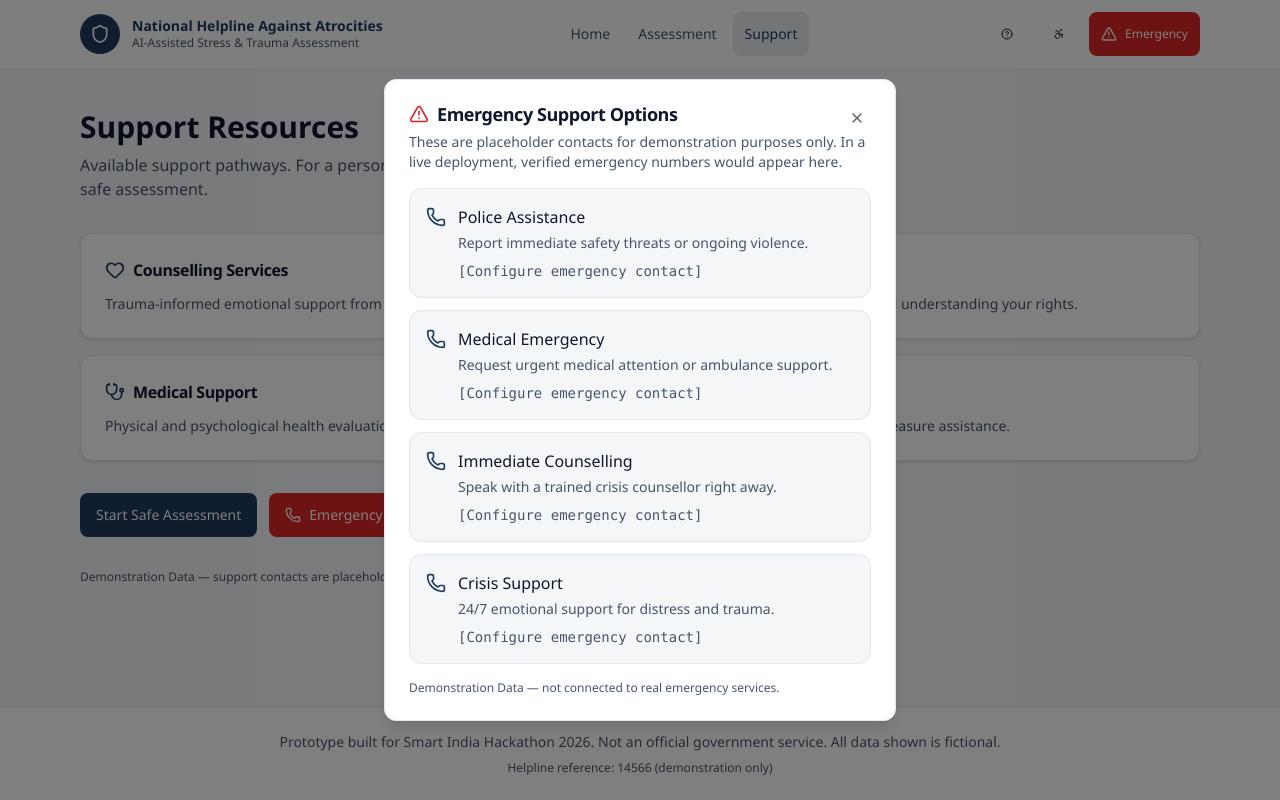
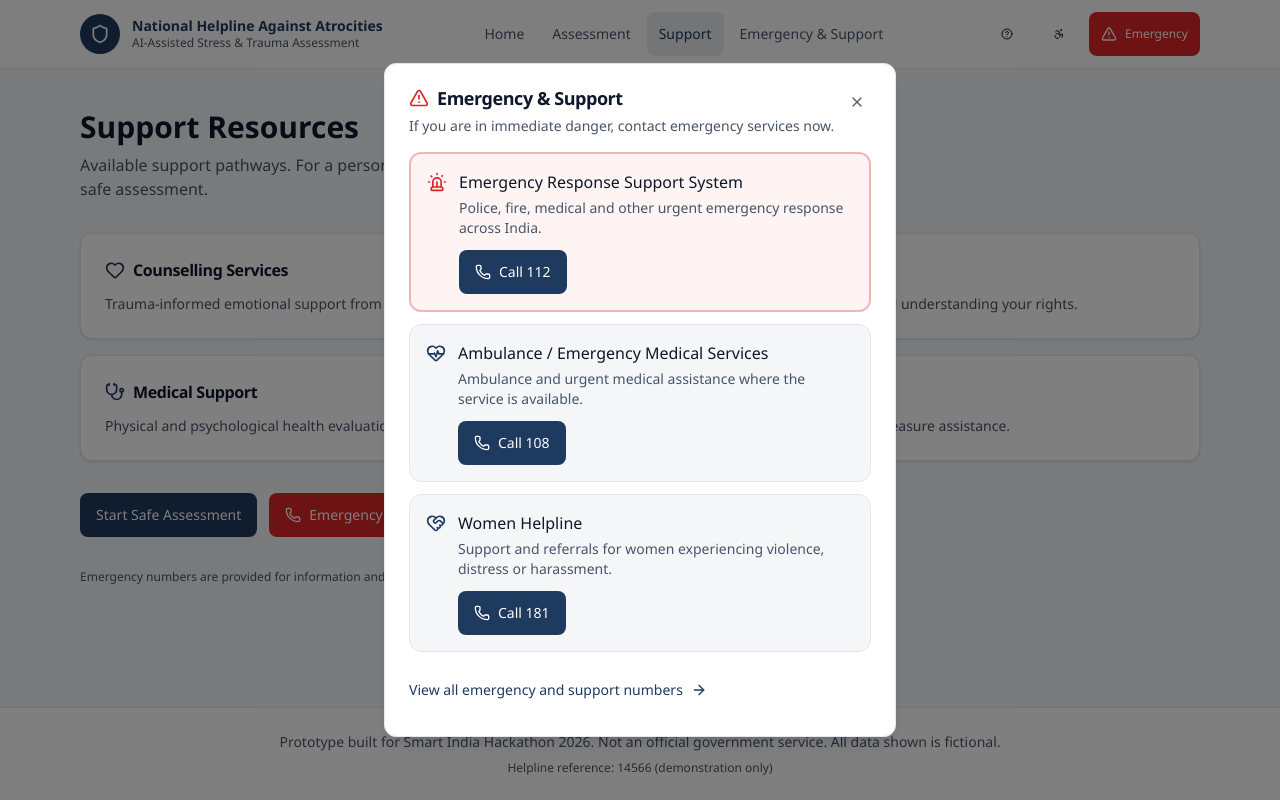
Before and after one commit to Jigar-10/Sahayak-AI, a React (Vite) app: page /support in a window 1280 px wide. Both pictures are taken after a click on the button "Emergency". Built offline with nearby package versions, Linux system fonts and the light colour scheme.

Commit message:
Add emergency support numbers

```diff
--- a/src/App.tsx
+++ b/src/App.tsx
@@ -8,6 +8,7 @@ import { ConsentPage } from '@/pages/ConsentPage'
 import { ConsentDeclinePage } from '@/pages/ConsentDeclinePage'
 import { AssessmentPage } from '@/pages/AssessmentPage'
 import { SupportPage } from '@/pages/SupportPage'
+import { EmergencyPage } from '@/pages/EmergencyPage'
 import { CaseDashboardPage } from '@/pages/CaseDashboardPage'
 import { CaseListPage } from '@/pages/CaseListPage'
 import { CaseDetailPage } from '@/pages/CaseDetailPage'
@@ -49,6 +50,7 @@ export default function App() {
             <Route path="/consent/decline" element={<ConsentDeclinePage />} />
             <Route path="/assessment" element={<AssessmentPage />} />
             <Route path="/support" element={<SupportPage />} />
+            <Route path="/emergency" element={<EmergencyPage />} />
             <Route path="/owner-login" element={<OwnerLoginPage />} />
 
             <Route element={<OwnerRoute />}>
--- a/src/components/emergency/EmergencyDialog.tsx
+++ b/src/components/emergency/EmergencyDialog.tsx
@@ -1,77 +1,27 @@
-import { EMERGENCY_CONTACTS } from '@/constants/emergencyContacts'
-import {
-  Dialog,
-  DialogContent,
-  DialogDescription,
-  DialogHeader,
-  DialogTitle,
-  DialogTrigger,
-} from '@/components/ui/dialog'
+import { Link } from 'react-router-dom'
+import { AlertTriangle, ArrowRight, Phone } from 'lucide-react'
+import { emergencyNumbers } from '@/data/emergencyNumbers'
+import { Dialog, DialogContent, DialogDescription, DialogHeader, DialogTitle, DialogTrigger } from '@/components/ui/dialog'
 import { Button } from '@/components/ui/button'
-import { AlertTriangle, Phone } from 'lucide-react'
 
-interface EmergencyDialogProps {
-  trigger?: React.ReactNode
-  open?: boolean
-  onOpenChange?: (open: boolean) => void
-}
+interface EmergencyDialogProps { trigger?: React.ReactNode; open?: boolean; onOpenChange?: (open: boolean) => void }
 
 export function EmergencyDialog({ trigger, open, onOpenChange }: EmergencyDialogProps) {
-  return (
-    <Dialog open={open} onOpenChange={onOpenChange}>
+  return <Dialog open={open} onOpenChange={onOpenChange}>
     {trigger && <DialogTrigger asChild>{trigger}</DialogTrigger>}
     <DialogContent aria-describedby="emergency-dialog-description">
       <DialogHeader>
-          <DialogTitle className="flex items-center gap-2">
-            <AlertTriangle className="h-5 w-5 text-critical" aria-hidden="true" />
-            Emergency Support Options
-          </DialogTitle>
-          <DialogDescription id="emergency-dialog-description">
-            These are placeholder contacts for demonstration purposes only. In a live
-            deployment, verified emergency numbers would appear here.
-          </DialogDescription>
+        <DialogTitle className="flex items-center gap-2 pr-8"><AlertTriangle className="h-5 w-5 text-critical" aria-hidden="true" />Emergency &amp; Support</DialogTitle>
+        <DialogDescription id="emergency-dialog-description">If you are in immediate danger, contact emergency services now.</DialogDescription>
       </DialogHeader>
       <ul className="space-y-3" role="list">
-          {EMERGENCY_CONTACTS.map((contact) => (
-            <li
-              key={contact.id}
-              className="rounded-lg border border-border p-4 bg-surface-muted"
-            >
-              <div className="flex items-start gap-3">
-                <Phone className="h-5 w-5 text-primary mt-0.5 shrink-0" aria-hidden="true" />
-                <div>
-                  <h3 className="font-medium">{contact.label}</h3>
-                  <p className="text-sm text-muted-foreground mt-1">{contact.description}</p>
-                  <p className="text-sm font-mono mt-2 text-muted-foreground">
-                    {contact.contact}
-                  </p>
-                </div>
-              </div>
-            </li>
-          ))}
+        {emergencyNumbers.slice(0, 3).map((contact) => { const Icon = contact.icon; return <li key={contact.id} className={contact.isPrimary ? 'rounded-lg border-2 border-critical/30 bg-critical/5 p-4' : 'rounded-lg border border-border bg-surface-muted p-4'}>
+          <div className="flex items-start gap-3"><Icon className={contact.isPrimary ? 'mt-0.5 h-5 w-5 shrink-0 text-critical' : 'mt-0.5 h-5 w-5 shrink-0 text-primary'} aria-hidden="true" /><div className="min-w-0 flex-1"><h3 className="font-medium">{contact.name}</h3><p className="mt-1 text-sm text-muted-foreground">{contact.description}</p><a href={`tel:${contact.number}`} className="mt-3 inline-flex min-h-11 items-center gap-2 rounded-md bg-primary px-4 py-2 text-sm font-medium text-primary-foreground hover:bg-primary/90 focus-visible:outline-none focus-visible:ring-2 focus-visible:ring-ring" aria-label={`Call ${contact.name} at ${contact.number}`}><Phone className="h-4 w-4" aria-hidden="true" />Call {contact.number}</a></div></div>
+        </li> })}
       </ul>
-        <p className="text-xs text-muted-foreground">
-          Demonstration Data — not connected to real emergency services.
-        </p>
+      <Link to="/emergency" className="inline-flex min-h-11 items-center gap-2 text-sm font-medium text-primary hover:underline">View all emergency and support numbers<ArrowRight className="h-4 w-4" aria-hidden="true" /></Link>
     </DialogContent>
   </Dialog>
-  )
 }
 
-export function EmergencyButton({ className }: { className?: string }) {
-  return (
-    <EmergencyDialog
-      trigger={
-        <Button
-          variant="destructive"
-          size="sm"
-          className={className}
-          aria-label="Open emergency support options"
-        >
-          <AlertTriangle className="h-4 w-4" aria-hidden="true" />
-          <span className="hidden sm:inline">Emergency</span>
-        </Button>
-      }
-    />
-  )
-}
+export function EmergencyButton({ className }: { className?: string }) { return <EmergencyDialog trigger={<Button variant="destructive" size="sm" className={className} aria-label="Open emergency support options"><AlertTriangle className="h-4 w-4" aria-hidden="true" /><span className="hidden sm:inline">Emergency</span></Button>} /> }
--- a/src/components/layout/Layout.tsx
+++ b/src/components/layout/Layout.tsx
@@ -11,6 +11,7 @@ const publicNavItems = [
   { to: '/', label: 'Home' },
   { to: '/consent', label: 'Assessment' },
   { to: '/support', label: 'Support' },
+  { to: '/emergency', label: 'Emergency & Support' },
 ]
 
 const ownerNavItems = [
--- /dev/null
+++ b/src/data/emergencyNumbers.ts
@@ -0,0 +1,26 @@
+import type { LucideIcon } from 'lucide-react'
+import { Baby, HeartHandshake, HeartPulse, MonitorSmartphone, Scale, Shield, Siren } from 'lucide-react'
+
+export type EmergencyCategory = 'Emergency' | 'Women & Child Support' | 'SC/ST Support' | 'Cyber Crime'
+
+export interface EmergencyNumber {
+  id: string
+  name: string
+  number: string
+  description: string
+  category: EmergencyCategory
+  icon: LucideIcon
+  isEmergency: boolean
+  isPrimary?: boolean
+  availability?: string
+}
+
+export const emergencyNumbers: EmergencyNumber[] = [
+  { id: '112', name: 'Emergency Response Support System', number: '112', description: 'Police, fire, medical and other urgent emergency response across India.', category: 'Emergency', icon: Siren, isEmergency: true, isPrimary: true, availability: 'Available 24/7 across India' },
+  { id: '108', name: 'Ambulance / Emergency Medical Services', number: '108', description: 'Ambulance and urgent medical assistance where the service is available.', category: 'Emergency', icon: HeartPulse, isEmergency: true, availability: 'Availability may vary by state; call 112 for unified emergency response' },
+  { id: '181', name: 'Women Helpline', number: '181', description: 'Support and referrals for women experiencing violence, distress or harassment.', category: 'Women & Child Support', icon: HeartHandshake, isEmergency: false, availability: '24/7 in participating states and Union Territories' },
+  { id: '1091', name: 'Women Police Helpline', number: '1091', description: 'Police assistance for women facing immediate safety concerns or violence.', category: 'Women & Child Support', icon: Shield, isEmergency: false },
+  { id: '1098', name: 'Child Helpline', number: '1098', description: 'Help for children in distress, at risk or in need of protection.', category: 'Women & Child Support', icon: Baby, isEmergency: false, availability: 'Available 24/7' },
+  { id: '14566', name: 'National Helpline Against Atrocities', number: '14566', description: 'Information, complaint registration and support related to atrocities against SC/ST communities.', category: 'SC/ST Support', icon: Scale, isEmergency: false, availability: 'Available round the clock across India' },
+  { id: '1930', name: 'Cyber Crime Helpline', number: '1930', description: 'Report cybercrime and financial fraud for prompt assistance and complaint registration.', category: 'Cyber Crime', icon: MonitorSmartphone, isEmergency: false },
+]
--- /dev/null
+++ b/src/pages/EmergencyPage.tsx
@@ -0,0 +1,18 @@
+import { Link } from 'react-router-dom'
+import { ArrowLeft, Phone } from 'lucide-react'
+import { Button } from '@/components/ui/button'
+import { Card, CardContent, CardDescription, CardHeader, CardTitle } from '@/components/ui/card'
+import { emergencyNumbers } from '@/data/emergencyNumbers'
+
+const categoryOrder = ['Emergency', 'Women & Child Support', 'SC/ST Support', 'Cyber Crime'] as const
+
+export function EmergencyPage() {
+  const primary = emergencyNumbers.find((contact) => contact.isPrimary)
+  const otherNumbers = emergencyNumbers.filter((contact) => !contact.isPrimary)
+  return <div className="mx-auto max-w-6xl px-4 py-10">
+    <div className="mb-8 flex flex-wrap items-center justify-between gap-4"><div><p className="mb-2 text-sm font-medium text-primary">Quick, official helpline information</p><h1 className="text-3xl font-bold md:text-4xl">Emergency &amp; Support</h1><p className="mt-2 max-w-2xl text-muted-foreground">If you are in immediate danger, contact emergency services now.</p></div><Button variant="secondary" asChild><Link to="/support"><ArrowLeft className="h-4 w-4" aria-hidden="true" />Back to Support</Link></Button></div>
+    {primary && <Card className="mb-8 border-2 border-critical/30 bg-critical/5"><CardHeader><CardTitle className="text-xl">{primary.number} — Emergency Response</CardTitle><CardDescription>{primary.description}</CardDescription></CardHeader><CardContent><a href={`tel:${primary.number}`} className="inline-flex min-h-12 items-center gap-2 rounded-md bg-critical px-6 py-3 text-base font-semibold text-white hover:bg-critical/90 focus-visible:outline-none focus-visible:ring-2 focus-visible:ring-ring" aria-label={`Call emergency services at ${primary.number}`}><Phone className="h-5 w-5" aria-hidden="true" />Call {primary.number}</a><p className="mt-3 text-sm text-muted-foreground">{primary.availability}</p></CardContent></Card>}
+    <div className="space-y-8">{categoryOrder.map((category) => { const contacts = otherNumbers.filter((contact) => contact.category === category); if (!contacts.length) return null; return <section key={category} aria-labelledby={`${category}-heading`}><h2 id={`${category}-heading`} className="mb-3 text-xl font-semibold">{category}</h2><div className="grid gap-4 md:grid-cols-2">{contacts.map((contact) => { const Icon = contact.icon; return <Card key={contact.id} className="flex flex-col"><CardHeader><CardTitle className="flex items-start gap-3 text-lg"><Icon className="mt-0.5 h-5 w-5 shrink-0 text-primary" aria-hidden="true" /><span>{contact.name}</span></CardTitle><CardDescription className="pl-8">{contact.description}</CardDescription></CardHeader><CardContent className="mt-auto flex flex-wrap items-center justify-between gap-3"><div><p className="font-mono text-xl font-semibold">{contact.number}</p>{contact.availability && <p className="mt-1 max-w-xs text-xs text-muted-foreground">{contact.availability}</p>}</div><a href={`tel:${contact.number}`} className="inline-flex min-h-11 items-center gap-2 rounded-md border border-primary px-4 py-2 text-sm font-medium text-primary hover:bg-primary/5 focus-visible:outline-none focus-visible:ring-2 focus-visible:ring-ring" aria-label={`Call ${contact.name} at ${contact.number}`}><Phone className="h-4 w-4" aria-hidden="true" />Call {contact.number}</a></CardContent></Card> })}</div></section> })}</div>
+    <p className="mt-10 text-sm text-muted-foreground">These numbers connect to external services. Sahayak AI does not collect call details, contacts or call history.</p>
+  </div>
+}
--- a/src/pages/SupportPage.tsx
+++ b/src/pages/SupportPage.tsx
@@ -64,10 +64,13 @@ export function SupportPage() {
             </Button>
           }
         />
+        <Button variant="secondary" asChild>
+          <Link to="/emergency">View Emergency &amp; Support Numbers</Link>
+        </Button>
       </div>
 
       <p className="text-xs text-muted-foreground mt-8">
-        Demonstration Data — support contacts are placeholders in this prototype.
+        Emergency numbers are provided for information and direct calling. In immediate danger, call 112.
       </p>
     </div>
   )
```
Lines whose indentation alone changed are shown as unchanged.
